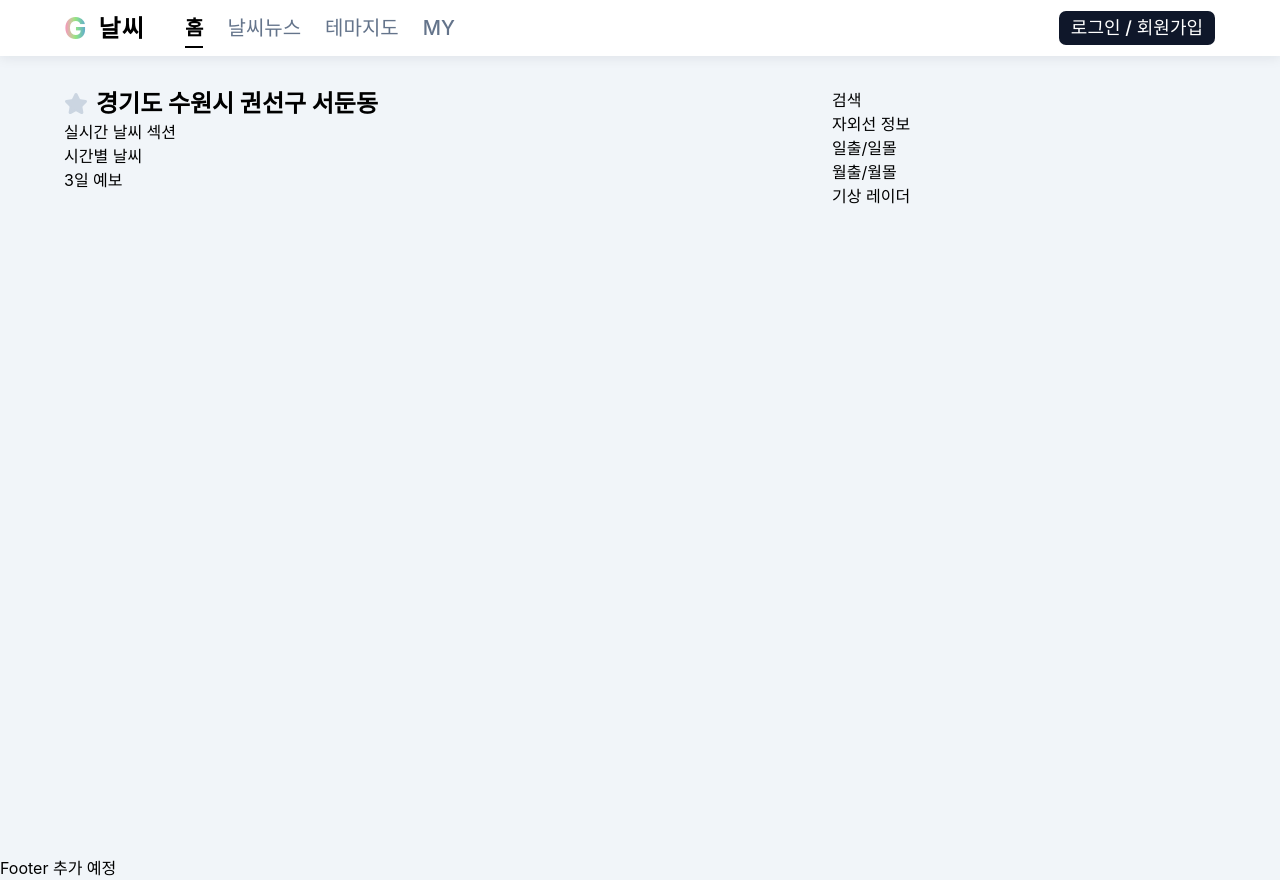
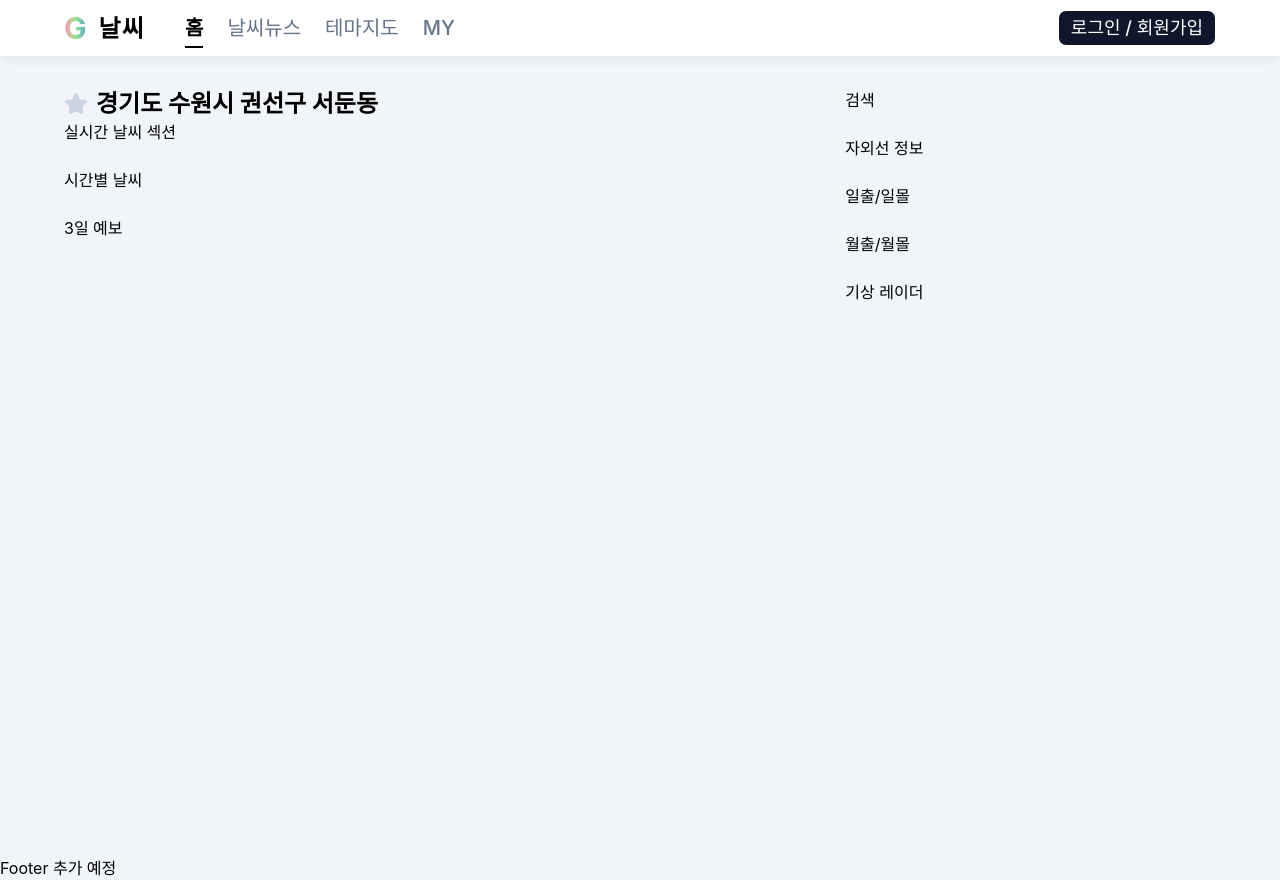
Before and after one commit to G-NooN-in-Dev/gnoon-in-weather, a Next.js app in the folder apps/web/: page / in a window 1280 px wide. Built offline with nearby package versions, Linux system fonts and the light colour scheme; a web font is replaced by a local one.

Commit message:
weather-17 chore/style: 섹션 간격 및 너비 설정

```diff
--- a/apps/web/features/home/homepage-container.tsx
+++ b/apps/web/features/home/homepage-container.tsx
@@ -4,13 +4,13 @@ import HourlyWeatherSection from './components/hourly-weather.section'
 
 function HomepageContainer() {
 	return (
-		<div className="flex">
-			<div className="w-2/3">
+		<div className="flex gap-10">
+			<div className="flex w-2/3 flex-col gap-6">
 				<CurrentWeatherSection />
 				<HourlyWeatherSection />
 				<DailyWeatherSection />
 			</div>
-			<div className="w-1/3">
+			<div className="flex w-1/3 flex-col gap-6">
 				<section>검색</section>
 				<section>자외선 정보</section>
 				<section>일출/일몰</section>
```
